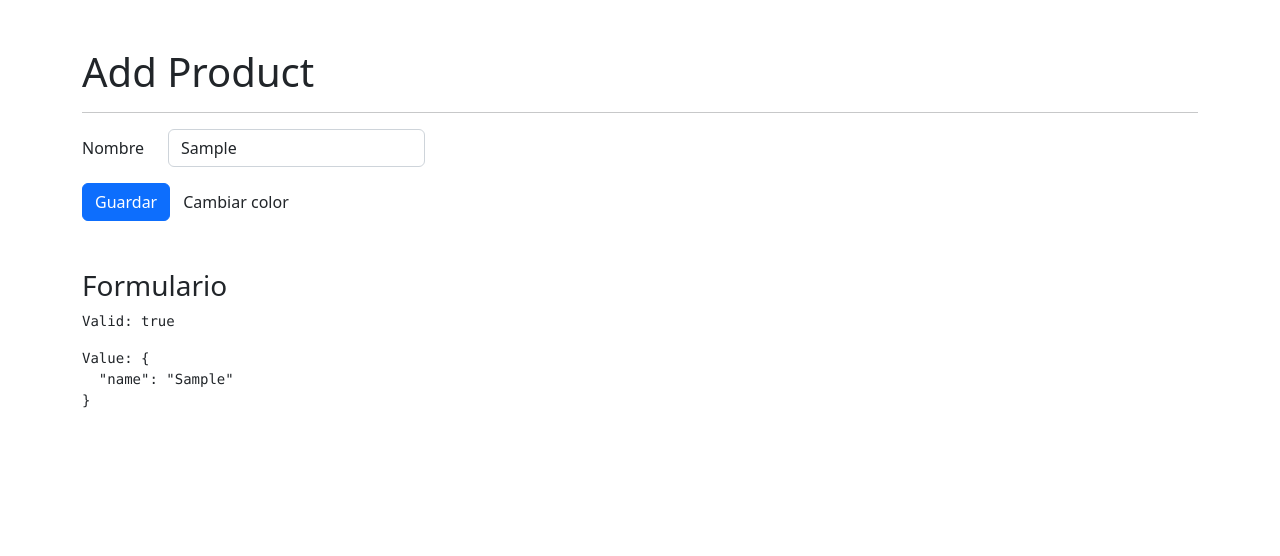
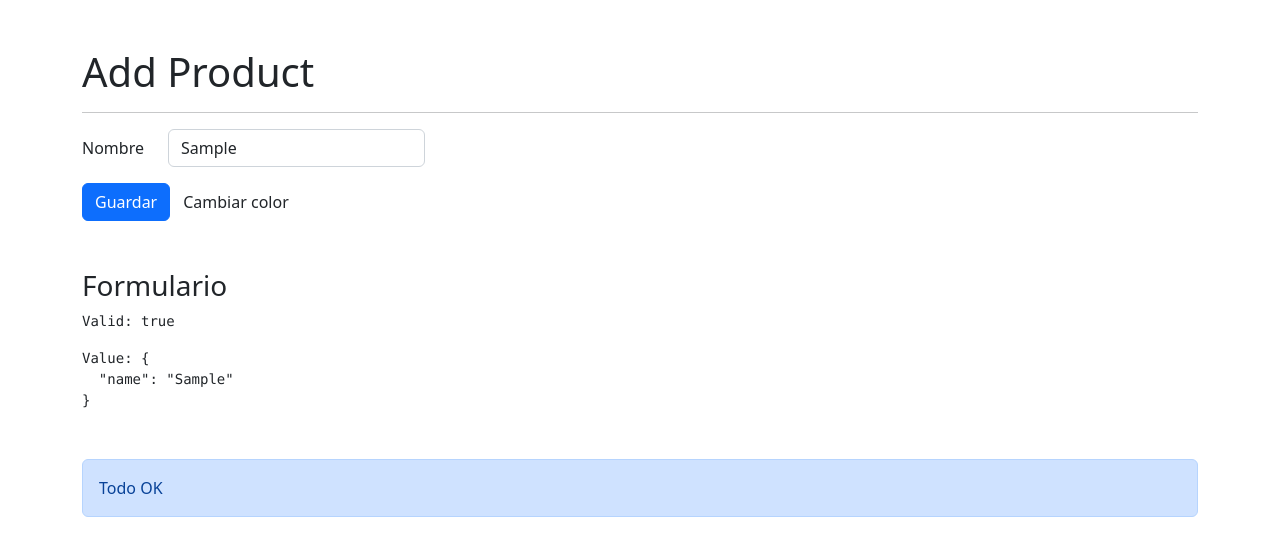
Before and after one commit to hahs-92/angular-directives, an Angular app: page /products/add in a window 1280 px wide. Both pictures are taken after typing "Sample" into the empty fields and a click on the button "Guardar". Shown: the top 556 px of the page. Built offline with nearby package versions, Linux system fonts and the light colour scheme.

Commit message:
custom directive: customIf

```diff
--- a/src/app/products/pages/add/add.component.html
+++ b/src/app/products/pages/add/add.component.html
@@ -32,3 +32,9 @@
 <h3 class="mt-5">Formulario</h3>
 <pre>Valid: {{ myForm.valid }}</pre>
 <pre>Value: {{ myForm.value | json }}</pre>
+
+<section *customIf="myForm.valid" class="row mt-5">
+  <div class="col">
+    <div class="alert alert-primary">Todo OK</div>
+  </div>
+</section>
--- /dev/null
+++ b/src/app/shared/directives/custom-if.directive.ts
@@ -0,0 +1,22 @@
+import { Directive, Input, TemplateRef, ViewContainerRef } from '@angular/core';
+
+@Directive({
+  selector: '[customIf]',
+})
+export class CustomIfDirective {
+  //utilizamos el * en el html para envia la ref
+  @Input() set customIf(valor: boolean) {
+    if (valor) {
+      this.viewContainer.createEmbeddedView(this.ref);
+    } else {
+      this.viewContainer.clear();
+    }
+  }
+  constructor(
+    private ref: TemplateRef<HTMLElement>,
+    private viewContainer: ViewContainerRef
+  ) {
+    //templateRef es parecido al elementRef
+    //esta un nivel mas arriba
+  }
+}
--- a/src/app/shared/shared.module.ts
+++ b/src/app/shared/shared.module.ts
@@ -1,9 +1,10 @@
 import { NgModule } from '@angular/core';
 import { CommonModule } from '@angular/common';
 import { MsgErrDirective } from './directives/msg-err.directive';
+import { CustomIfDirective } from './directives/custom-if.directive';
 
 @NgModule({
-  declarations: [MsgErrDirective],
-  exports: [MsgErrDirective],
+  declarations: [MsgErrDirective, CustomIfDirective],
+  exports: [MsgErrDirective, CustomIfDirective],
 })
 export class SharedModule {}
```
Also changed, not shown: 1 other file (tests, documents, lock files or other folders).
